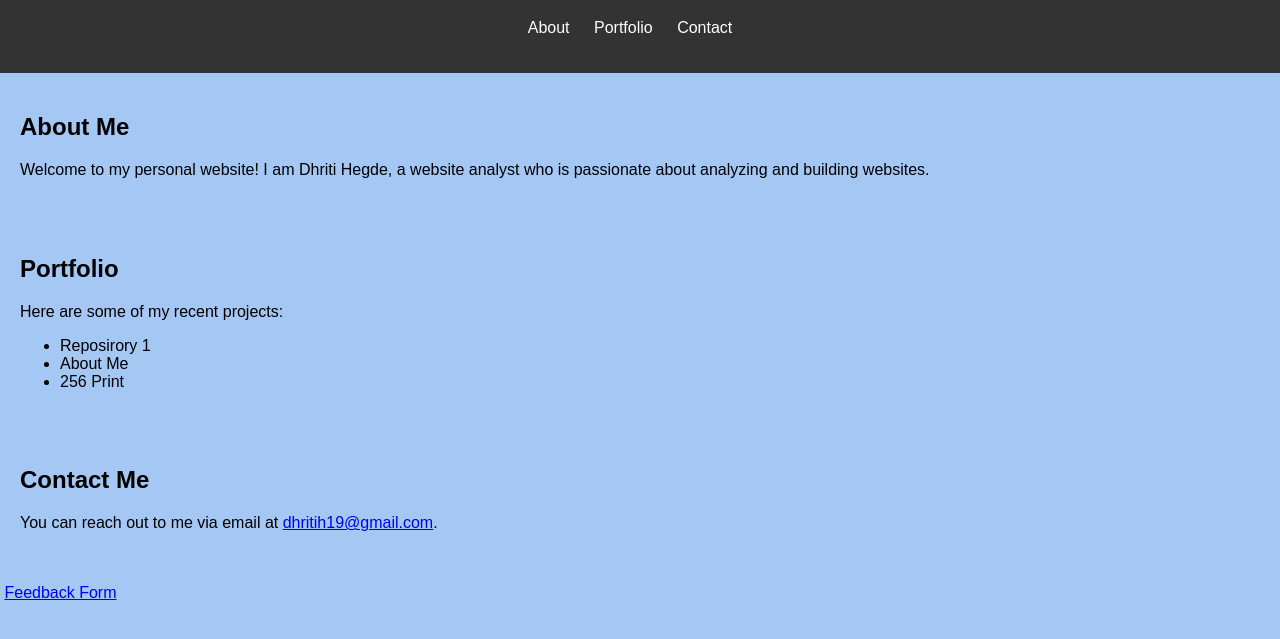
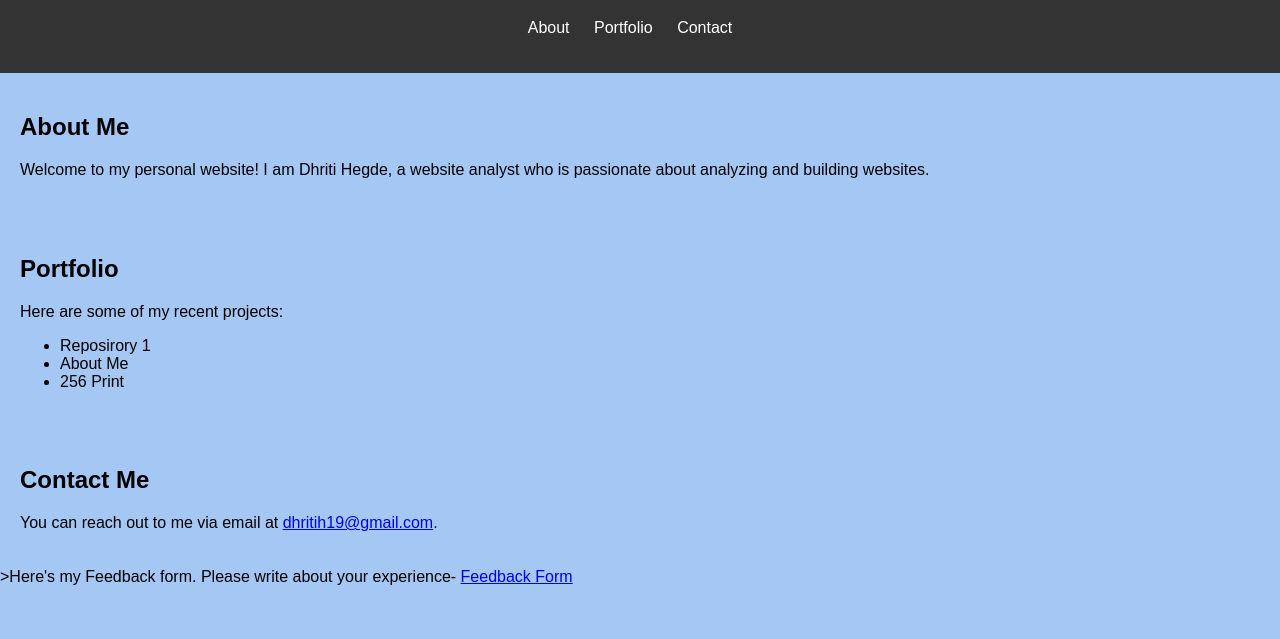
Before and after one commit to gitdh123/dhritihegde-, a plain HTML site: page index.html in a window 1280 px wide. Shown: the part 81-720 px from the top of the page. Drawn offline with Linux system fonts and the light colour scheme.

Commit message:
Update index.html

```diff
--- a/index.html
+++ b/index.html
@@ -104,7 +104,7 @@
         <h2>Contact Me</h2>
         <p>You can reach out to me via email at <a href=dhritih19@gmail.com>dhritih19@gmail.com</a>.</p>
     </section>
-     <p>&nbsp;<a href="https://docs.google.com/forms/d/e/1FAIpQLSca_nx0j8AQv-yxFQmUFYQzckMt5WqS28-Rmm1H2YsIlnbICg/viewform?usp=sf_link">Feedback Form</a></p>
+     >Here&apos;s my Feedback form. Please write about your experience-&nbsp;<a href="https://docs.google.com/forms/d/e/1FAIpQLSca_nx0j8AQv-yxFQmUFYQzckMt5WqS28-Rmm1H2YsIlnbICg/viewform?usp=sf_link">Feedback Form</a></span></p>
 </body>
 </html>
 </body>
```
